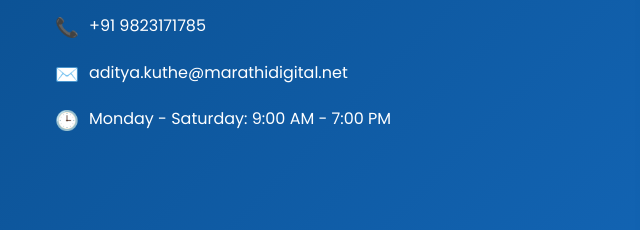
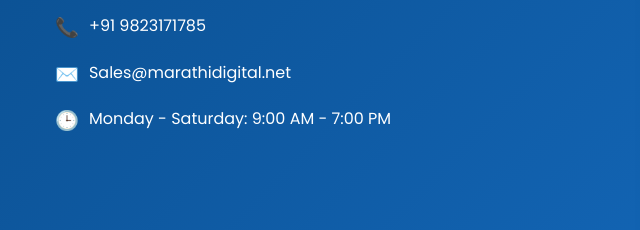
Before and after one commit to Marathidigital/marathidigital, a plain HTML site: page index.html in a window 1280 px wide. Shown: the part 3001-3231 px from the top of the page, 0-640 px from the left. Drawn offline with nearby package versions, Linux system fonts and the light colour scheme.

Commit message:
Update index.html

```diff
--- a/index.html
+++ b/index.html
@@ -815,7 +815,7 @@
         <h2>About Us</h2>
       </div>
       <div class="about-content">
-        <p>Marathi Digital is a premier advisory firm based in Pune, specializing in insurance solutions, restaurant & travel business optimization, and comprehensive digital marketing strategies. Led by Aditya, our team delivers tailored solutions that drive growth, streamline operations, and enhance digital presence for businesses and individuals alike.</p>
+        <p>Marathi Digital is a premier advisory firm based in Pune, specializing in insurance solutions, restaurant & travel business optimization, and comprehensive digital marketing strategies. Led by Our Team, our team delivers tailored solutions that drive growth, streamline operations, and enhance digital presence for businesses and individuals alike.</p>
         <p>With years of industry experience and a client-first approach, we've helped numerous businesses transform their operations and individuals secure their financial future through strategic planning and implementation.</p>
       </div>
     </div>
@@ -946,7 +946,7 @@
             </li>
             <li>
               <span class="contact-icon">✉️</span>
-              <span>aditya.kuthe@marathidigital.net</span>
+              <span>Sales@marathidigital.net</span>
             </li>
             <li>
               <span class="contact-icon">🕒</span>
@@ -956,7 +956,7 @@
         </div>
         <div class="contact-form">
           <h3>Send us a message</h3>
-          <form action="mailto:aditya.kuthe@marathidigital.net" method="post" enctype="text/plain">
+          <form action="mailto:Sales@marathidigital.net" method="post" enctype="text/plain">
             <div class="form-group">
               <input type="text" class="form-control" name="name" placeholder="Your Name" required>
             </div>
```
